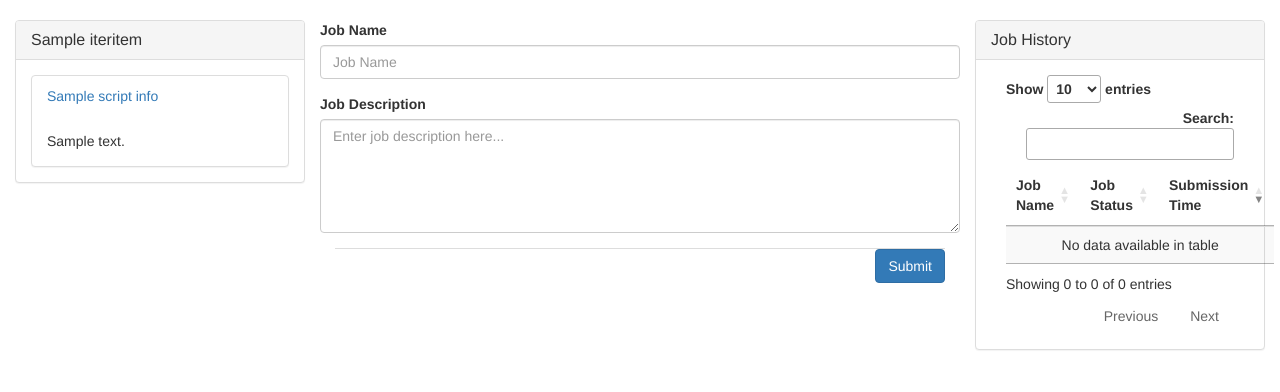
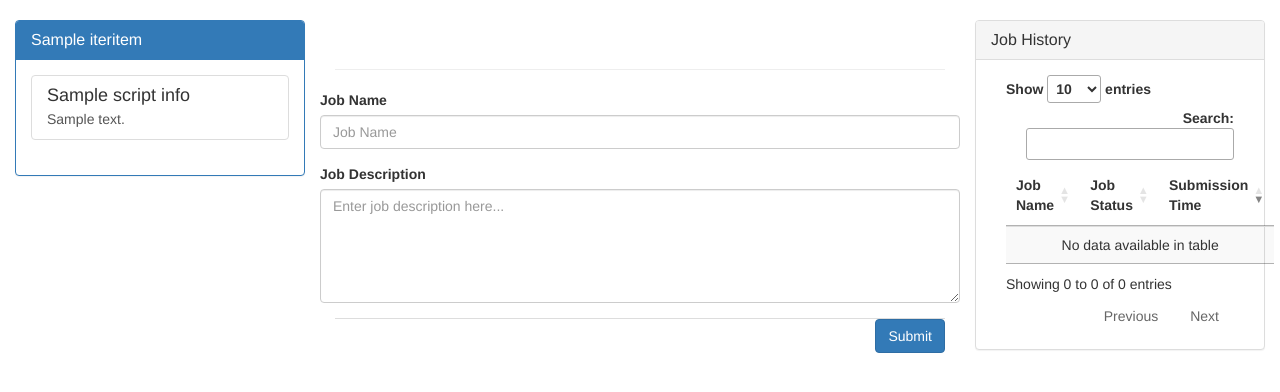
Before and after one commit to Chris7/djangui-home, a Django app: template djguihome/templates/djangui_home.html in a window 1280 px wide. Shown: the part 52-444 px from the top of the page. Run offline with Django 3.2, Linux system fonts and the light colour scheme; the template is opened without the code that fills it: most values are stand-ins (such as "Sample title", 1, 10 or a date in 2020); some libraries are stand-ins or nearby versions.

Commit message:
autoscroll to selected script, less redundant use of panels

```diff
--- a/djguihome/templates/djangui_home.html
+++ b/djguihome/templates/djangui_home.html
@@ -10,7 +10,7 @@ list-style-type: none;
 {% block left_sidebar_content %}
 <div class="panel-group" id="accordion" role="tablist" aria-multiselectable="true">
     {% for app_name, app_dict in djangui_apps.iteritems %}
-      <div class="panel panel-default">
+      <div class="panel panel-primary">
         <div class="panel-heading" role="tab" id="{{ app_name }}">
           <h4 class="panel-title">
             <a data-toggle="collapse" data-parent="#accordion" href="#{{ app_name }}_accordion" aria-expanded="true" aria-controls="{{ app_name }}_accordion">
@@ -20,14 +20,14 @@ list-style-type: none;
         </div>
         <div id="{{ app_name }}_accordion" class="panel-collapse collapse in" role="tabpanel" aria-labelledby="{{ app_name }}">
             <div class="panel-body">
-            {% for script_info in app_dict.scripts %}
-                <div class="panel panel-default">
-                  <a href="#" data-href="{{ script_info.url }}" class="djangui-script-url"><div class="panel-heading">{{ script_info.title }}</div></a>
-                  <div class="panel-body">
-                    {{ script_info.description }}
-                  </div>
+                <div class="list-group">
+                {% for script_info in app_dict.scripts %}
+                  <a href="#" data-href="{{ script_info.url }}" class="list-group-item djangui-script-url">
+                    <h4 class="list-group-item-heading djangui-script-title">{{ script_info.title }}</h4>
+                    <p class="list-group-item-text djangui-script-description">{{ script_info.description }}</p>
+                  </a>
+                {% endfor %}
                 </div>
-            {% endfor %}
             </div>
         </div>
       </div>
@@ -36,6 +36,10 @@ list-style-type: none;
 {% endblock %}
 
 {% block center_content %}
+    <div class="page-header">
+        <h3 id="djangui-script-title"></h3>
+        <p id="djangui-script-description"></p>
+    </div>
     <form id="djangui-job-form" method="POST" action="" enctype="multipart/form-data">
         {% csrf_token %}
         <div class="form-group row">
@@ -114,6 +118,12 @@ list-style-type: none;
         $('.djangui-script-url').click(function(event){
             event.preventDefault();
             clearErrors();
+            // set the details of what script we clicked
+            var title = $(this).find('.djangui-script-title').text();
+            var desc = $(this).find('.djangui-script-description').text();
+            var $title = $('#djangui-script-title');
+            $title.text(title);
+            $('#djangui-script-description').text(desc);
             $('.djangui-dynamic-tabs').remove();
             $.get($(this).data('href'), {},function(data){
                 var $jobform = $('#djangui-job-form');
@@ -129,6 +139,7 @@ list-style-type: none;
                 var $first = $('a[href="#djangui_dynamic_tab0"]');
                 if($first.length)
                     $first.trigger('click');
+                window.scrollTo(0, $title.parent('div').parent('div').offset().top);
 {#                bindPanels();#}
 
             }, "json");
```
